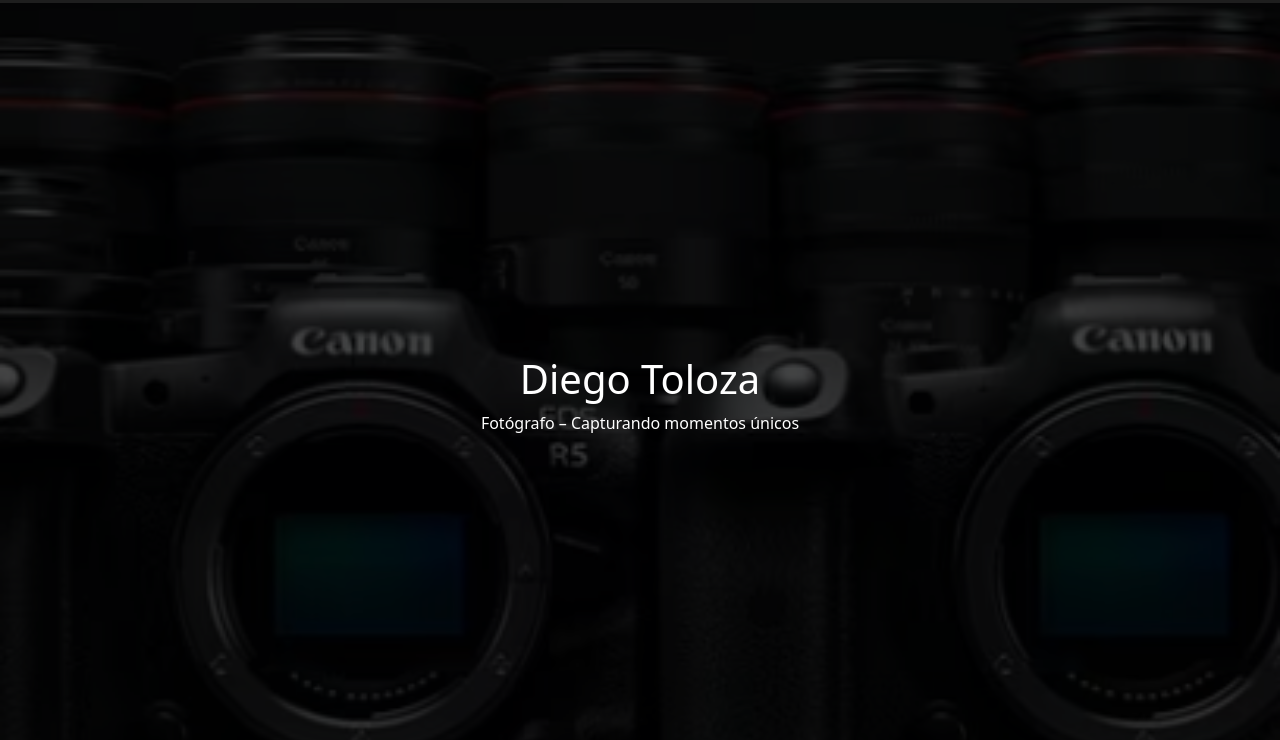
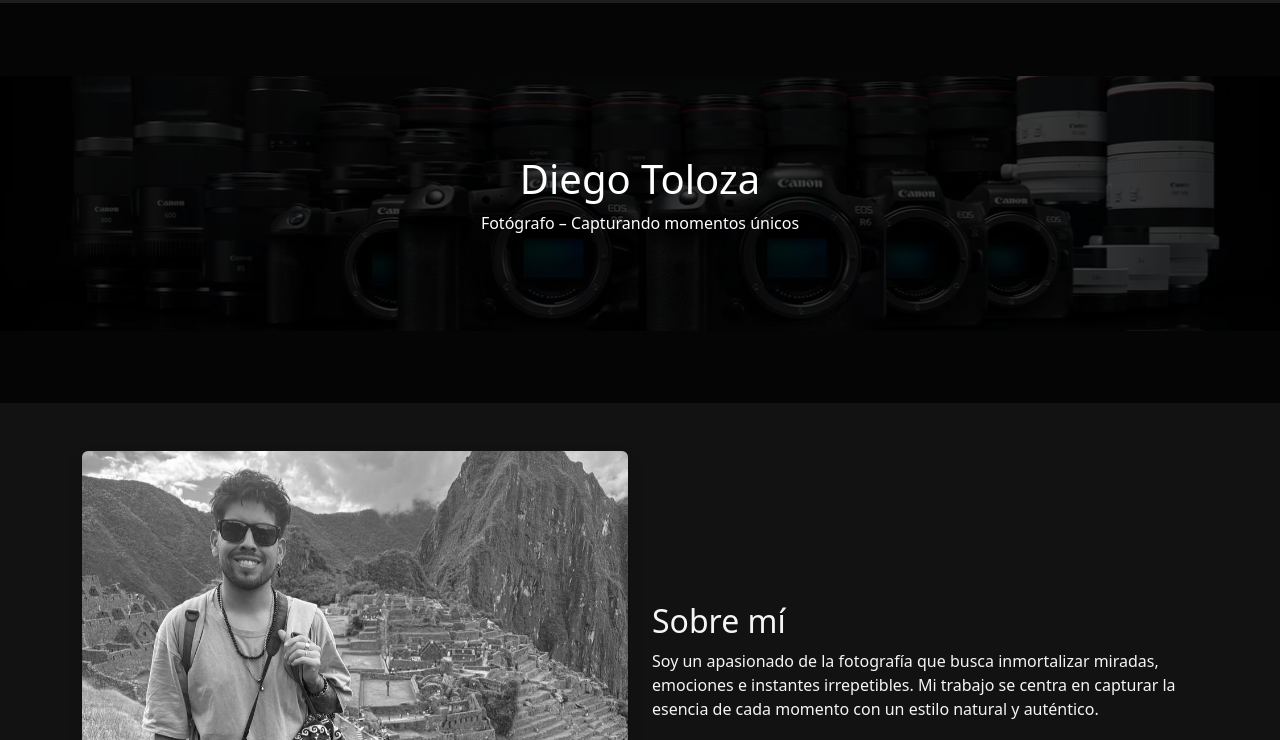
Before and after one commit to Diegotolozza/portfolio, a plain HTML site: page index.html in a window 1280 px wide. Shown: the part 60-800 px from the top of the page. Drawn offline with nearby package versions, Linux system fonts and the light colour scheme.

Commit message:
Hero responsivo y ajustes de CSS 2

```diff
--- a/css/estilos.css
+++ b/css/estilos.css
@@ -36,13 +36,13 @@ body {
 ========================== */
 .hero {
   position: relative;
-  height: 100vh; /* ocupa toda la pantalla */
+  height: 50vh; /* ocupa toda la pantalla */
   display: flex;
   justify-content: center;
   align-items: center;
   text-align: center;
   color: white;
-  background: url('../img/camaras.png') center/cover no-repeat; /* tu imagen de fondo */
+  background: url('../img/camaras.png') center/contain no-repeat; /* tu imagen de fondo */
 }
 
 .hero::before {
```
